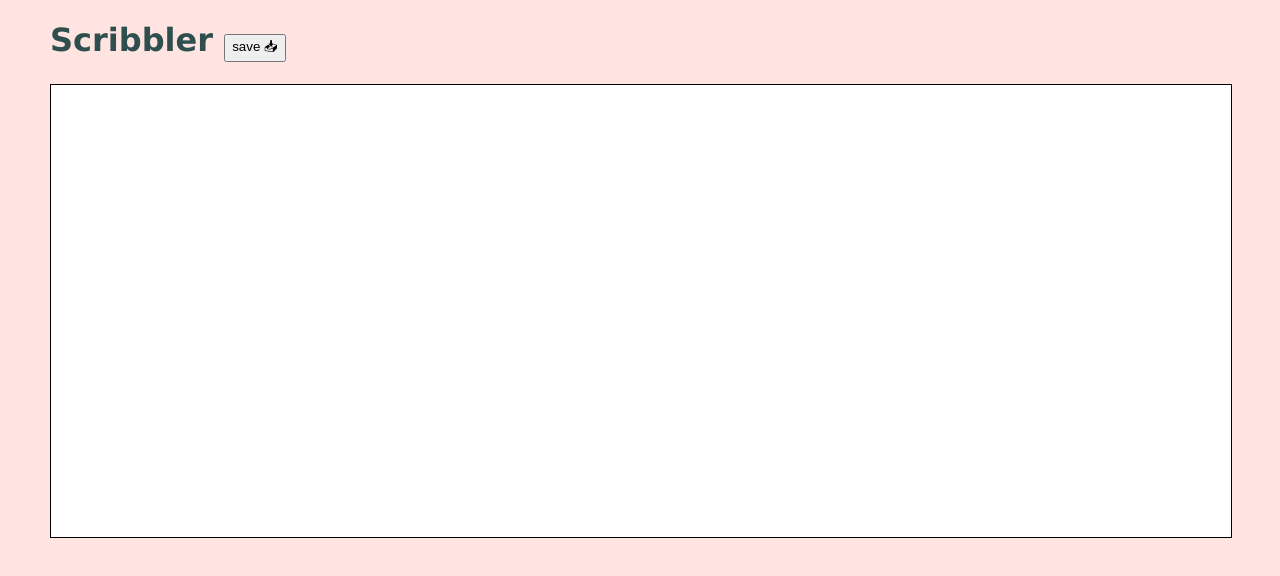
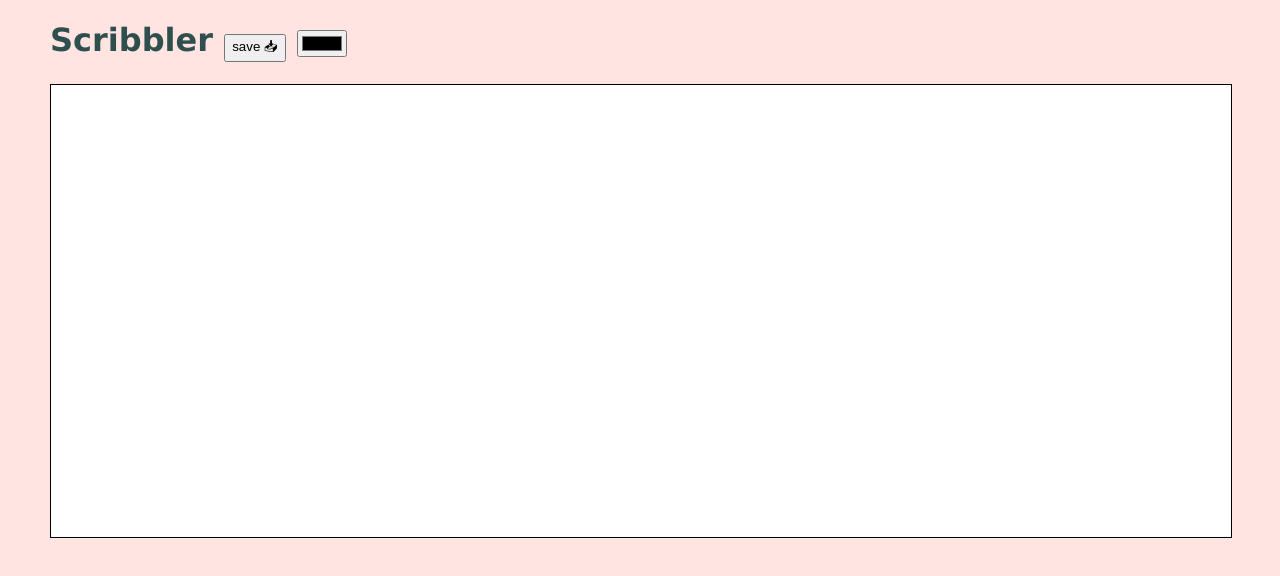
Before and after one commit to echoeoe/scribbler, a plain HTML site: page index.html in a window 1280 px wide. Drawn offline with Linux system fonts and the light colour scheme.

Commit message:
Update index.html
added color picker

```diff
--- a/index.html
+++ b/index.html
@@ -15,7 +15,9 @@ p    {color: darkslategrey;}
 </head>
 
 <body>
-<h1>Scribbler <button id="downloadBtn" type="submit">save &#x1f4e5;&#xfe0e;</button> </h1>
+<h1>Scribbler <button id="downloadBtn" type="submit">save &#x1f4e5;&#xfe0e;</button>
+<input id = "color" type="color" />
+</h1>
 
 <a id = "link"></a>
 <canvas id="canvas" width="1175" height="450"  style="border:1px solid #000000;">
```
